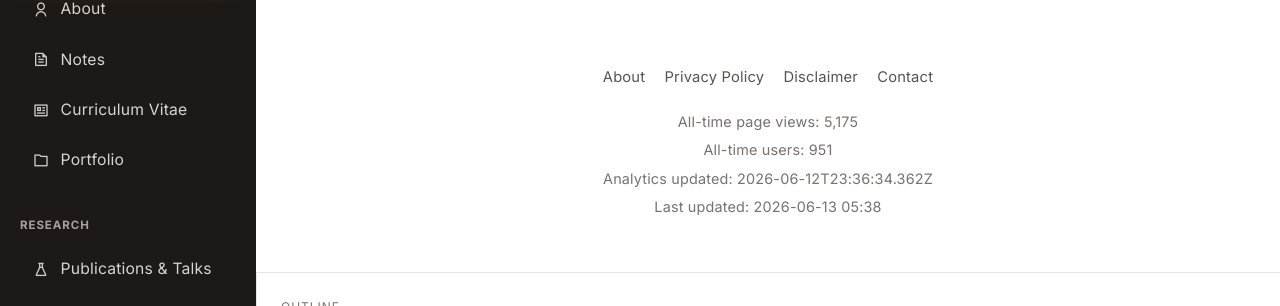
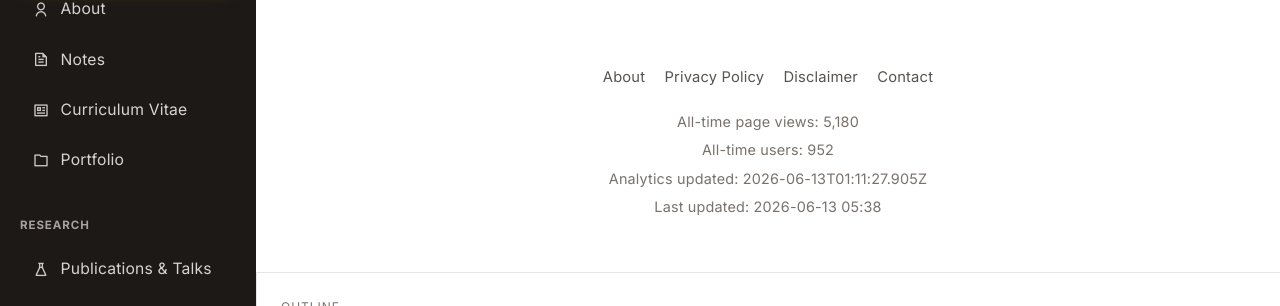
Before and after one commit to NAKANORyunosuke/NAKANORyunosuke.github.io, a Jekyll site: the page built from index.html, in a window 1280 px wide and 900 px high, scrolled down 3218 px. Shown: the part 190-496 px from the top of the window. Built offline with Jekyll 4.4.1, drawn with Linux system fonts in a browser that asks for light colours; nearby versions of some CDN libraries.

Commit message:
chore: update GA counter snapshot

```diff
--- a/_data/ga_counter.json
+++ b/_data/ga_counter.json
@@ -4,13 +4,13 @@
   "period": "all_time",
   "date_range_start": "2015-08-14",
   "date_range_end": "today",
-  "page_views_total": 5175,
-  "users_total": 951,
-  "page_views_total_text": "5,175",
-  "users_total_text": "951",
-  "page_views_30d": 5175,
-  "users_30d": 951,
-  "page_views_30d_text": "5,175",
-  "users_30d_text": "951",
-  "updated_at": "2026-06-12T23:36:34.362Z"
+  "page_views_total": 5180,
+  "users_total": 952,
+  "page_views_total_text": "5,180",
+  "users_total_text": "952",
+  "page_views_30d": 5180,
+  "users_30d": 952,
+  "page_views_30d_text": "5,180",
+  "users_30d_text": "952",
+  "updated_at": "2026-06-13T01:11:27.905Z"
 }
```
